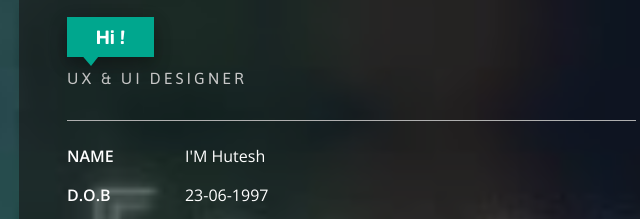
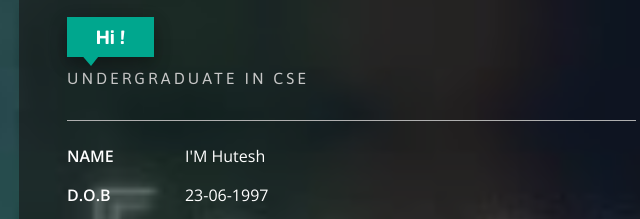
Before and after one commit to hutesh/hutesh.github.io, a website: page index.html in a window 1280 px wide. Shown: the part 184-403 px from the top of the page, 51-691 px from the left. Drawn offline with nearby package versions, Linux system fonts and the light colour scheme; files whose address does not match are found by name.

Commit message:
Update index.html

```diff
--- a/index.html
+++ b/index.html
@@ -79,7 +79,7 @@ Smartphone Compatible web template, free webdesigns for Nokia, Samsung, LG, Sony
 			<div class="banner-info">
 				<div class="col-md-7 header-right">
 					<h1>Hi !</h1>
-					<h6>UX & UI DESIGNER</h6>
+					<h6>Undergraduate in CSE</h6>
 					<ul class="address">
 
 					<li>
```
